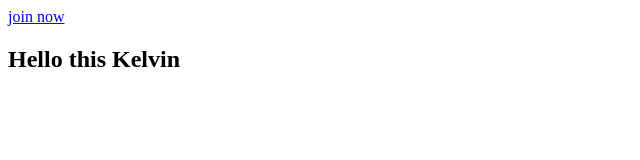
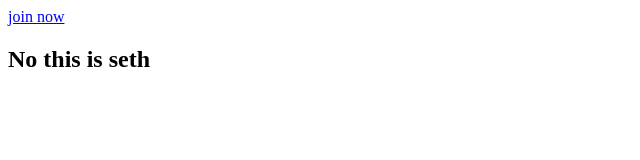
Before and after one commit to knoy00/Answera, a plain HTML site: page index.html in a window 1280 px wide. Shown: the full height of the page, 0-640 px from the left. Drawn offline with Linux system fonts and the light colour scheme.

Commit message:
Added my name Seth

```diff
--- a/index.html
+++ b/index.html
@@ -7,6 +7,7 @@
 </head>
 <body>
   <a href="account.html">join now </a>
-  <h2>Hello this Kelvin</h2>
+  <h2>No this is seth</h2>
+
 </body>
 </html>
```
